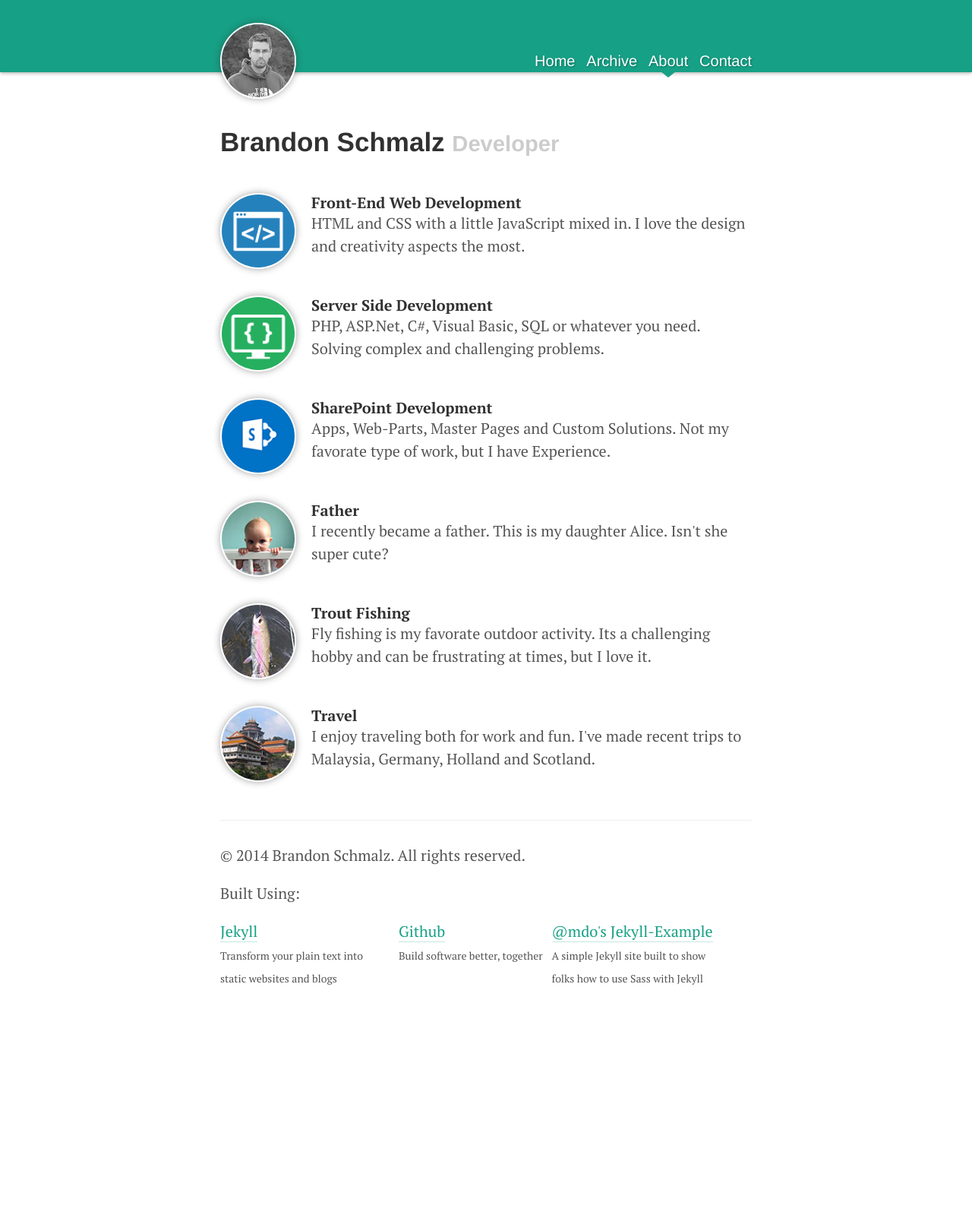
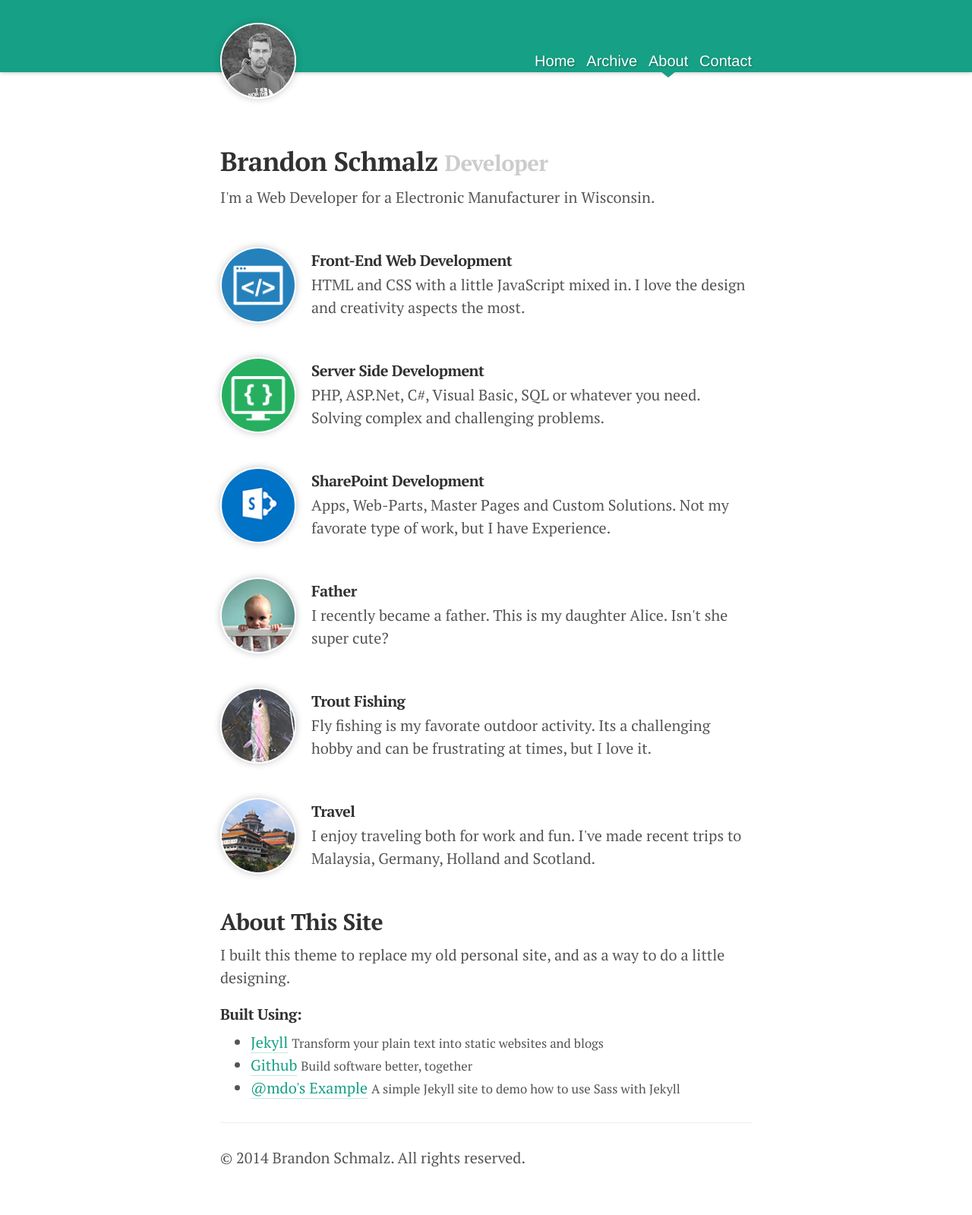
Before and after one commit to Schmalzy/Schmalzy.github.io, a Jekyll site: the page built from about.html, in a window 1280 px wide. Shown: the whole page at 76% size. Built offline with Jekyll 4.4.1, drawn with Linux system fonts in a browser that asks for light colours; before the commit the page ends 1341 px from its top, so only the background shows below that.

Commit message:
footer and margin

```diff
--- a/_includes/footer.html
+++ b/_includes/footer.html
@@ -3,18 +3,5 @@
   	<div class="copyright">
     	<p>&copy; {{ site.time | date: '%Y' }} {{ site.your_name }}. All rights reserved.</p>
     </div>
-    <div class="mentions">
-    	<p>Built Using:<p>
-    	<ul class="built-list">
-    		<li><a href="http://jekyllrb.com/">Jekyll</a><br>
-    			<small>Transform your plain text into static websites and blogs</small>
-    		</li>
-    		<li><a href="https://github.com/">Github</a><br>
-    			<small>Build software better, together</small>
-  			</li>
-    		<li><a href="https://github.com/mdo/jekyll-example">@mdo's Jekyll-Example</a><br>
-    			<small>A simple Jekyll site built to show folks how to use Sass with Jekyll</small></li>
-  		</ul>
-    </div>
   </div>
 </footer>
--- a/_layouts/default.html
+++ b/_layouts/default.html
@@ -8,7 +8,7 @@
     {% include header.html %}
 
     <div class="container">
-      <hr class="hidden-desktop">
+      <hr class="header-divider">
 
       {{ content }}
 
--- a/_scss/about.scss
+++ b/_scss/about.scss
@@ -1,12 +1,6 @@
 // About page
 //
 // Update components from the about page
-
-.About > h1 {
-  font-family: $font-family-heading;
-  margin-top: 1.75rem;
-  margin-bottom: 1.5rem;
-}
 
 .About > h1,
 .about-item {
@@ -22,7 +16,7 @@
 }
 
 .about-item {
-  padding: 0.75rem 0;
+  padding-top: 1.5rem;
 
   @include clearfix;
 }
@@ -48,7 +42,7 @@
 }
 
 .about-info > h3 {
-  margin: 0;
+  margin: 0.25rem 0;
   font-size: 1rem;
 }
 
--- a/_scss/base.scss
+++ b/_scss/base.scss
@@ -66,9 +66,11 @@ a {
 
 // Headings
 h1, h2, h3, h4, h5, h6 {
+  margin-top: 0;
   margin-bottom: .5rem;
   font-weight: 700;
   line-height: 1.25;
+  letter-spacing: -.025rem;
   color: #313131;
   text-rendering: optimizeLegibility;
 }
--- a/_scss/code.scss
+++ b/_scss/code.scss
@@ -10,7 +10,7 @@ pre {
 code {
   padding: .25em .5em;
   font-size: 85%;
-  color: #bf616a;
+  color: #d44950;
   background-color: #f9f9f9;
   border-radius: 3px;
 }
--- a/_scss/contact.scss
+++ b/_scss/contact.scss
@@ -1,10 +1,6 @@
 // Contact
 //
 // Styles related to the Conact page.
-
-.Contact {
-  margin: 2rem 0;
-}
 
 //Social SVG icon background color
 .outer-shape {
--- a/_scss/footer.scss
+++ b/_scss/footer.scss
@@ -1,32 +1,3 @@
 // footer
 //
 // Styles specific to the footer and its components
-
-.built-list {
-	list-style: none;
-	margin: 0;
-	padding: 0;
-}
-
-.built-list > li {
-	vertical-align: top;
-	margin-top: 0.5rem;
-
-	@media (min-width: $break-point-mobile) {
-		display: inline-block;
-		max-width: 223px;
-		margin-top: 0;
-	}
-}
-
-.built-list > li + li {
-
-	@media (min-width: $break-point-mobile) {
-		margin-left: 7px;
-	}
-}
-
-.built-list > li small {
-	font-size: 0.7rem;
-	line-height: 1;
-}
--- a/_scss/header.scss
+++ b/_scss/header.scss
@@ -17,7 +17,7 @@
   top: 0;
   height: 95px;
   width: 100%;
-  box-shadow: 0px 1px 5px 0px rgba(50,50,50, 0.45);
+  box-shadow: 0px 1px 5px 0px rgba(35,35,35, 0.25);
   background-color: $base-color;
   z-index: -1;
 }
@@ -84,3 +84,9 @@
     margin-left: -10px;
   }
 }
+
+.header-divider {
+  @media (min-width: $break-point-mobile) {
+    border-top: 0;
+  }
+}
--- a/_scss/posts.scss
+++ b/_scss/posts.scss
@@ -1,10 +1,6 @@
 // Post
 //
 // Any post specific styles
-
-.post {
-  margin-bottom: 3rem;
-}
 
 .post-title {
   margin-bottom: 0.25rem;
@@ -61,7 +57,7 @@
 
 .tags-item {
   color: #fff;
-  background-color: $base-color-muted;
+  background-color: $base-color-tags;
   padding: 2px 5px;
   border-radius: 0.2rem;
   font-size: 0.8rem;
--- a/_scss/variables.scss
+++ b/_scss/variables.scss
@@ -3,25 +3,25 @@
 // Global variables for easy color and layout changes
 
 // Colors
-$base-color:            #16A085;
-$base-color-muted:      rgba( $base-color, .25 );
-$base-color-compliment: #F89406; //Not currenty used.
+$base-color             : #16A085;
+$base-color-muted       : rgba( $base-color, .25 );
+$base-color-tags        : rgba( $base-color, .65 );
 
-$link-color-primary:    $base-color;
-$type-color-primary:    #555;
-$type-color-muted:      #ccc;
+$link-color-primary     : $base-color;
+$type-color-primary     : #555;
+$type-color-muted       : #ccc;
 
 // Global font size
-$font-size-mobile:      16px;
-$font-size-desktop:     20px;
+$font-size-mobile       : 16px;
+$font-size-desktop      : 20px;
 
 // Font stack
-$font-family-heading:   "Helvetica Neue", Helvetica, Arial, sans-serif;
-$font-family-copy:      "PT Serif", Georgia, serif;
-$font-family-code:      Menlo, Monaco, "Courier New", monospace;
+$font-family-heading    : "Helvetica Neue", Helvetica, Arial, sans-serif;
+$font-family-copy       : "PT Serif", Georgia, serif;
+$font-family-code       : Menlo, Monaco, "Courier New", monospace;
 
 // Break Point
-$break-point-mobile:    48rem; //(16px x 48rem = 768px)
+$break-point-mobile     : 48rem; //(16px x 48rem = 768px)
 
 // Box-shadow
-$box-shadow-images:     0px 0px 10px 0px rgba(50, 50, 50, 0.45); //for all circular images
+$box-shadow-images      : 0px 0px 10px 0px rgba(35, 35, 35, 0.25);
--- a/about.html
+++ b/about.html
@@ -5,6 +5,7 @@ display: 3
 ---
 
 <h1>{{ site.your_name }} <small>{{ site.your_title }}</small></h1>
+<p>I'm a Web Developer for a Electronic Manufacturer in Wisconsin.</p>
 
 {% for about_item in site.data.about_items %}
   <div class="about-item">
@@ -17,3 +18,21 @@ display: 3
     </div>
   </div>
 {% endfor %}
+<h2>About This Site</h2>
+<p>I built this theme to replace my old personal site, and as a way to do a little designing.</p>
+
+<h4>Built Using:</h4>
+<ul>
+	<li>
+		<a href="http://jekyllrb.com/">Jekyll</a>
+		<small>Transform your plain text into static websites and blogs</small>
+	</li>
+	<li>
+    <a href="https://github.com/">Github</a>
+		<small>Build software better, together</small>
+	</li>
+	<li>
+    <a href="https://github.com/mdo/jekyll-example">@mdo's Example</a>
+		<small>A simple Jekyll site to demo how to use Sass with Jekyll</small>
+  </li>
+</ul>
```
Also changed, not shown: _scss/layout.scss (line endings or trailing spaces).
